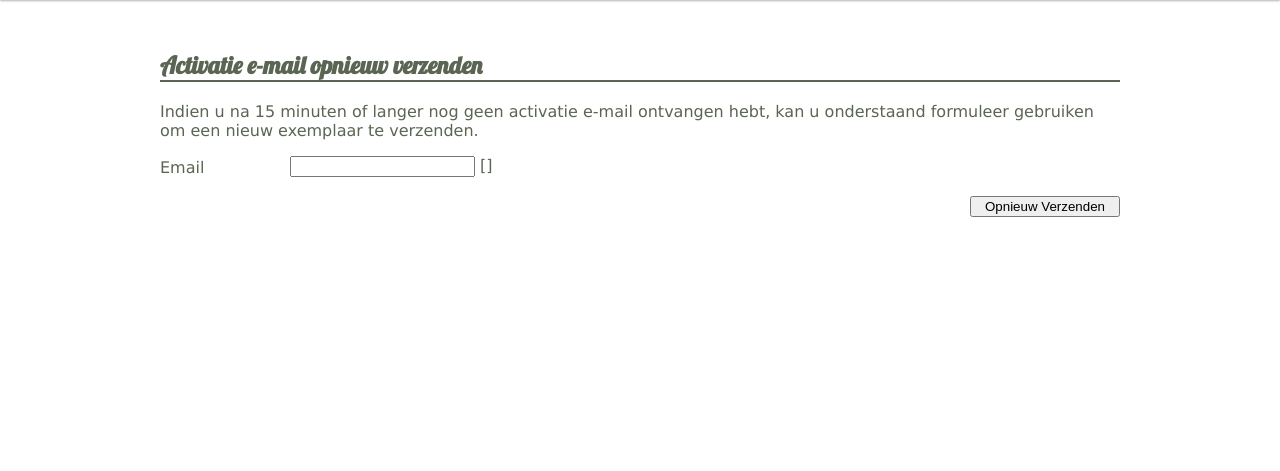
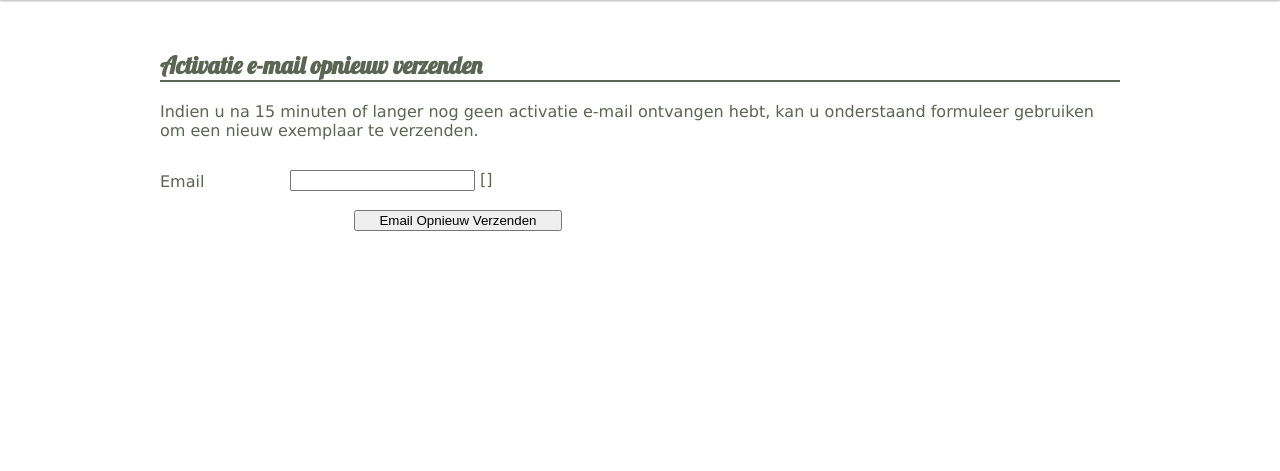
Before and after one commit to Gargamel1989/Seasoning, a Django app: template Seasoning/authentication/templates/authentication/resend_activation_email.html in a window 1280 px wide. Shown: the part 66-537 px from the top of the page. Run offline with Django 3.2, Linux system fonts and the light colour scheme; the template is opened without the code that fills it, so the values that code supplies are empty, except form fields; tables that the repository leaves empty hold one stand-in row (values such as "Sample post"); form fields are guessed from the names that the template uses.

Commit message:
activation bugfix

```diff
--- a/Seasoning/authentication/templates/authentication/resend_activation_email.html
+++ b/Seasoning/authentication/templates/authentication/resend_activation_email.html
@@ -10,7 +10,7 @@
 	formuleer gebruiken om een nieuw exemplaar te verzenden.
 </p>
 
-<form action="/activate/resend/" method="post" class="account-form">
+<form action="/activate/resend/" method="post" id="resend-activation-email-form">
 	{% csrf_token %}
 
 	<div class="field-wrapper">
@@ -19,7 +19,7 @@
 		{{ form.email.errors }}
 	</div>
 
-	<input type="submit" value="Opnieuw Verzenden" id="account-submit" />
+	<input type="submit" value="Email Opnieuw Verzenden" id="account-submit" />
 </form>
 
 {% endblock %}
--- a/Seasoning/authentication/views/registration_views.py
+++ b/Seasoning/authentication/views/registration_views.py
@@ -5,6 +5,7 @@
 from authentication.forms import ResendActivationEmailForm
 from django.contrib.sites.models import RequestSite
 from django.template.context import RequestContext
+from django.utils.translation import ugettext_lazy as _
 
 def register(request, backend, success_url=None, form_class=None,
              disallowed_url='registration_disallowed',
--- a/Seasoning/general/static/css/base.css
+++ b/Seasoning/general/static/css/base.css
@@ -605,6 +605,19 @@
 	float: right;
 	text-align: center;
 	padding-top: 10px;
+}
+
+/*
+ * Activation
+ */
+#resend-activation-email-form {
+	margin-top: 30px;
+	max-width: 400px;
+}
+
+#resend-activation-email-form input[type=submit] {
+	width: 52%;
+	margin-right: -2px;
 }
 
 /*
```
